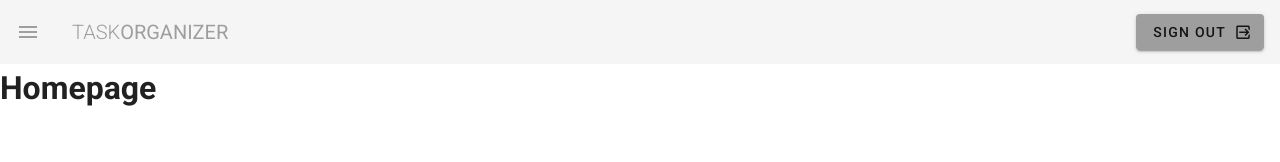
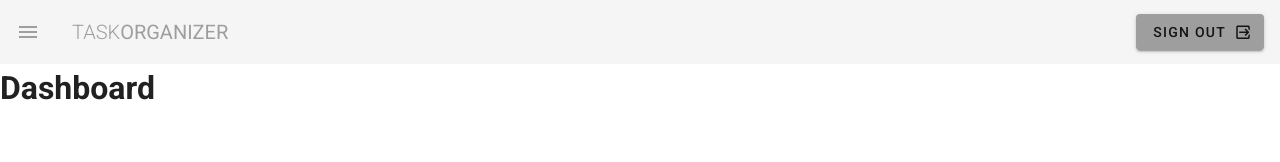
Before and after one commit to HopeEternal/vuetify-task-organizer, a Vue app: page / in a window 1280 px wide. Shown: the top 162 px of the page. Built offline with nearby package versions, Linux system fonts and the light colour scheme.

Commit message:
Routes added and linked through drawer

```diff
--- a/src/router/index.js
+++ b/src/router/index.js
@@ -1,23 +1,26 @@
 import Vue from 'vue';
 import VueRouter from 'vue-router';
-import Home from '../views/Home.vue';
+import Dashboard from '../views/Dashboard.vue';
+import Projects from '../views/Projects.vue';
+import Team from '../views/Team.vue';
 
 Vue.use(VueRouter);
 
 const routes = [
   {
     path: '/',
-    name: 'home',
-    component: Home
+    name: 'dashboard',
+    component: Dashboard
   },
   {
-    path: '/about',
-    name: 'about',
-    // route level code-splitting
-    // this generates a separate chunk (about.[hash].js) for this route
-    // which is lazy-loaded when the route is visited.
-    component: () =>
-      import(/* webpackChunkName: "about" */ '../views/About.vue')
+    path: '/projects',
+    name: 'projects',
+    component: Projects
+  },
+  {
+    path: '/team',
+    name: 'team',
+    component: Team
   }
 ];
 
--- a/src/views/About.vue
+++ /dev/null
@@ -1,5 +0,0 @@
-<template>
-  <div class="about">
-    <h1>This is an about page</h1>
-  </div>
-</template>
--- a/src/views/Home.vue
+++ b/src/views/Dashboard.vue
@@ -1,6 +1,6 @@
 <template>
-  <div class="home">
-    <h1>Homepage</h1>
+  <div class="dashboard">
+    <h1>Dashboard</h1>
   </div>
 </template>
 
--- /dev/null
+++ b/src/views/Projects.vue
@@ -0,0 +1,9 @@
+<template>
+  <div class="projects">
+    <h1>Projects</h1>
+  </div>
+</template>
+
+<script>
+export default {};
+</script>
--- /dev/null
+++ b/src/views/Team.vue
@@ -0,0 +1,9 @@
+<template>
+  <div class="team">
+    <h1>Team</h1>
+  </div>
+</template>
+
+<script>
+export default {};
+</script>
```
